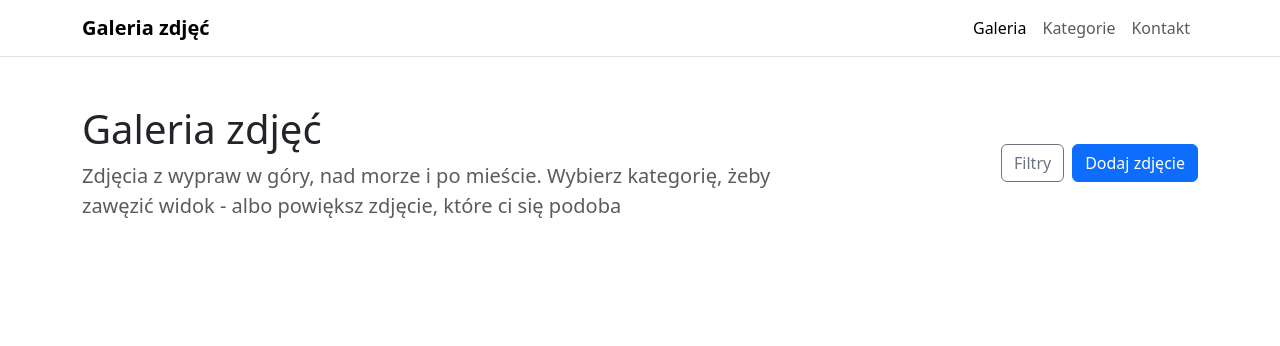
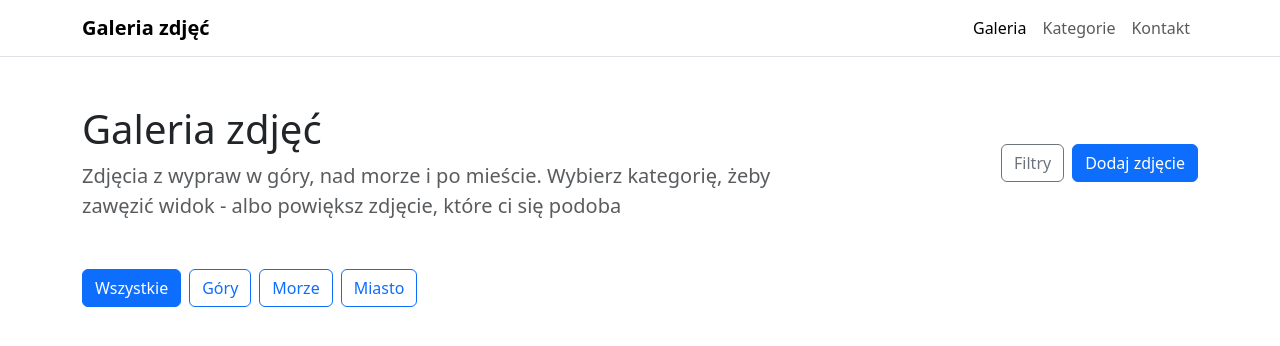
Before and after one commit to michalcholewczynski/programowanie-aplikacji-webowych, a React (Vite) app in the folder zadania/mb5/: page / in a window 1280 px wide. Shown: the top 346 px of the page. Built offline with nearby package versions, Linux system fonts and the light colour scheme.

Commit message:
MB5: dodanie komponentu CategoryBar

```diff
--- a/zadania/mb5/src/App.jsx
+++ b/zadania/mb5/src/App.jsx
@@ -1,4 +1,5 @@
 import Navbar from "./components/Navbar"
+import CategoryBar from "./components/CategoryBar"
 
 function App() {
   return (
@@ -29,6 +30,11 @@
           </div>
         </div>
       </header>
+
+      <main className="container">
+        <CategoryBar />
+      </main>
+
     </>
   )
 }
--- /dev/null
+++ b/zadania/mb5/src/components/CategoryBar.jsx
@@ -0,0 +1,20 @@
+function CategoryBar() {
+    return (
+        <div id="kategorie" className="d-flex flex-wrap gap-2 mb-4">
+            <button type="button" className="btn btn-outline-primary active" aria-pressed="true">
+                Wszystkie
+            </button>
+            <button type="button" className="btn btn-outline-primary">
+                Góry
+            </button>
+            <button type="button" className="btn btn-outline-primary">
+                Morze
+            </button>
+            <button type="button" className="btn btn-outline-primary">
+                Miasto
+            </button>
+        </div>
+    )
+}
+
+export default CategoryBar
```
